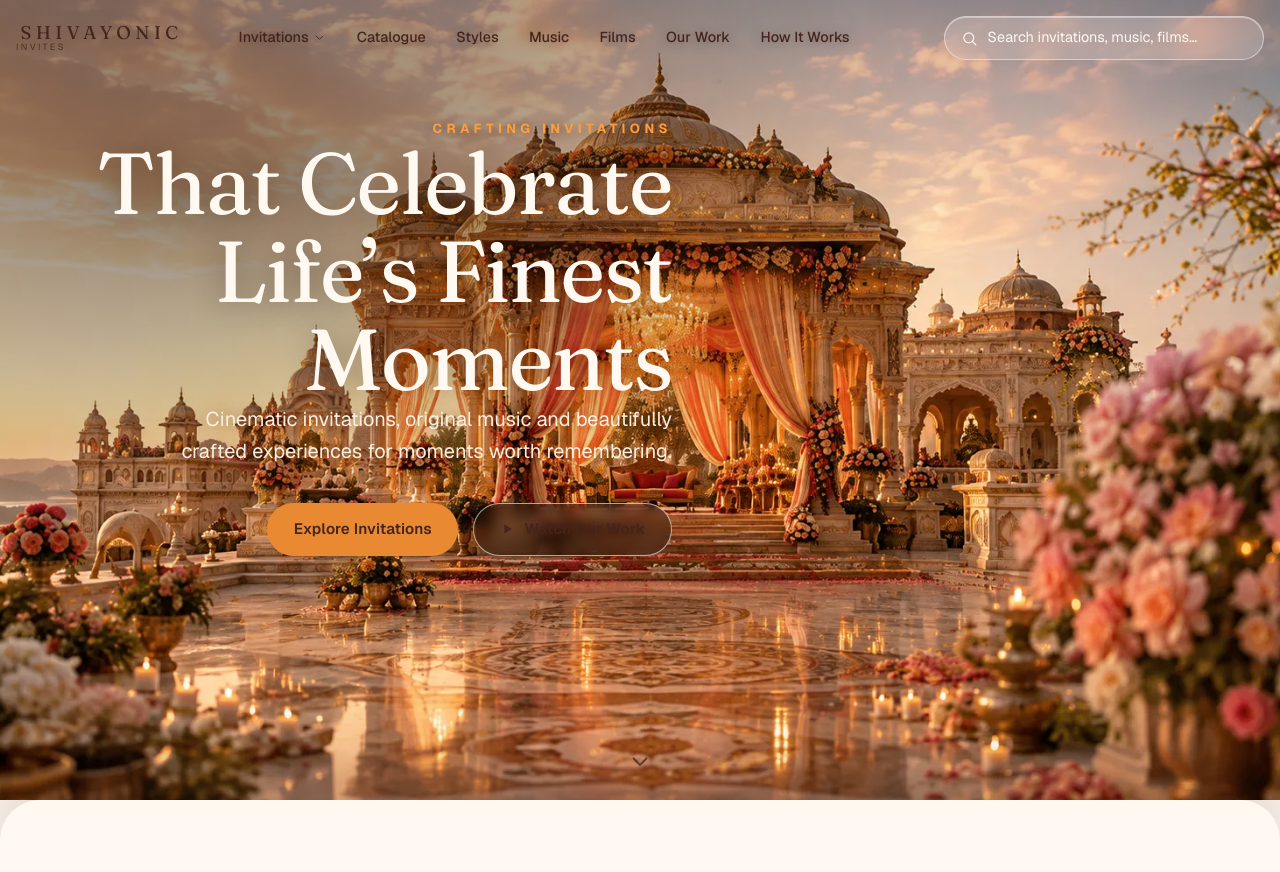
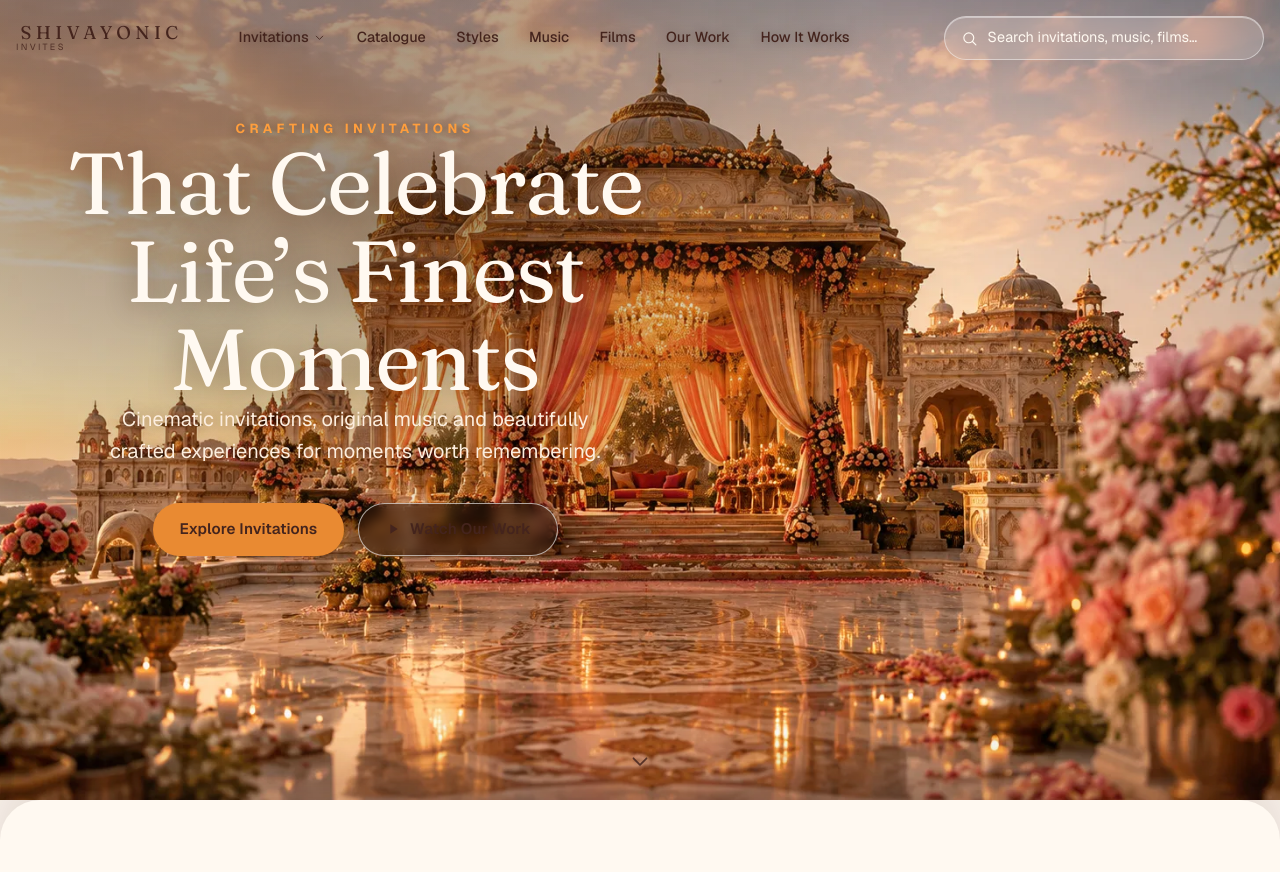
Before and after one commit to ipcplindia/shivayonic-invites, a Next.js app: page / in a window 1280 px wide. Shown: the top 872 px of the page. Built offline with nearby package versions, Linux system fonts and the light colour scheme.

Commit message:
style(public): center hero copy, shift left, no edge alignment
Co-Authored-By: Claude Opus 5 <noreply@anthropic.com>

```diff
--- a/src/features/public/public-sections.css
+++ b/src/features/public/public-sections.css
@@ -300,21 +300,22 @@
   inset: 0;
   z-index: 2;
   background:
-    radial-gradient(90% 70% at 18% 22%, rgb(40 20 10 / 0.42) 0%, transparent 62%),
-    linear-gradient(160deg, rgb(40 20 10 / 0.34) 0%, transparent 45%);
+    radial-gradient(85% 75% at 26% 26%, rgb(40 20 10 / 0.4) 0%, transparent 60%),
+    linear-gradient(165deg, rgb(40 20 10 / 0.3) 0%, transparent 42%);
 }
 
 .heroInner {
   position: relative;
   z-index: 3;
   width: calc(100% - 4rem);
-  max-width: 40rem;
-  margin: 0 auto 0 2rem;
+  max-width: 42rem;
+  margin: 0 auto 0 0;
   padding-top: 118px;
+  padding-left: clamp(1rem, 3vw, 3rem);
   display: flex;
   flex-direction: column;
-  align-items: flex-end;
-  text-align: right;
+  align-items: center;
+  text-align: center;
 }
 
 .heroEyebrow {
@@ -348,7 +349,7 @@
 .heroCtas {
   display: flex;
   flex-wrap: wrap;
-  justify-content: flex-end;
+  justify-content: center;
   gap: 0.9rem;
   margin-top: 2.2rem;
 }
```
